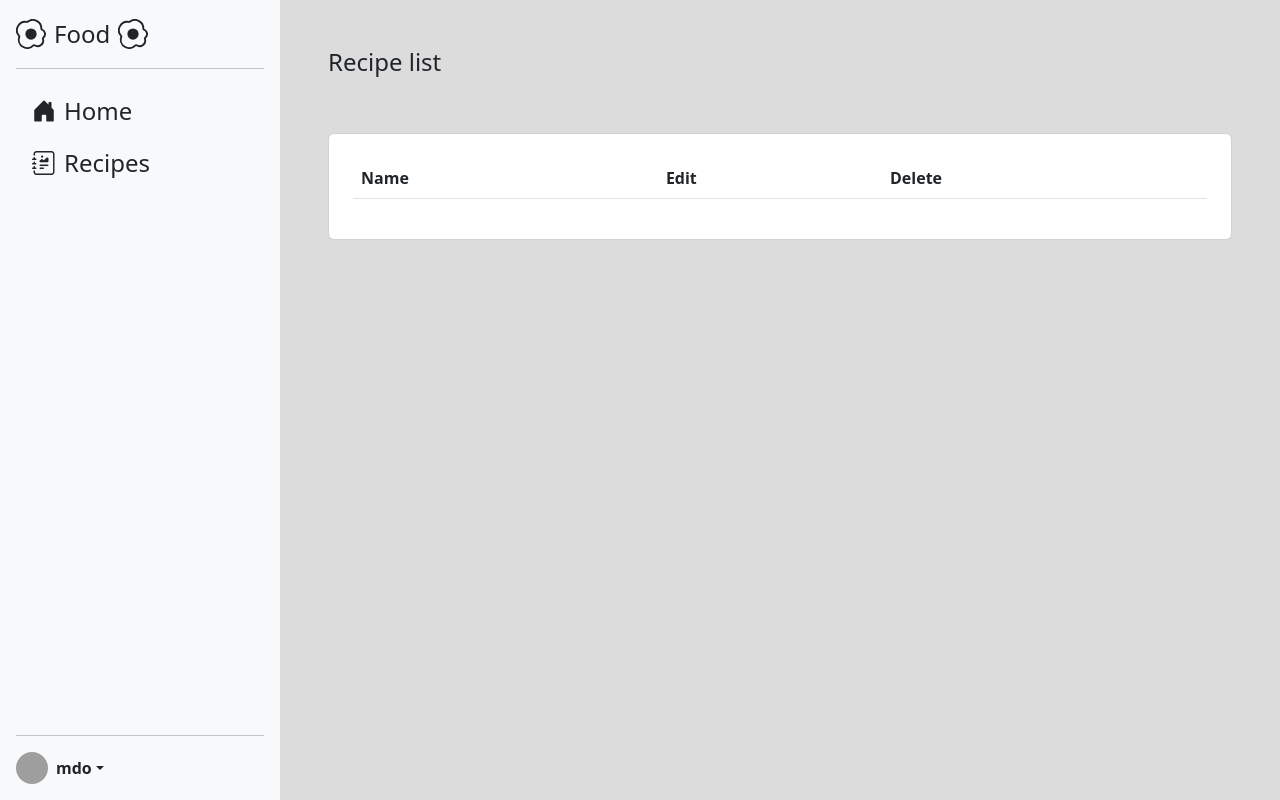
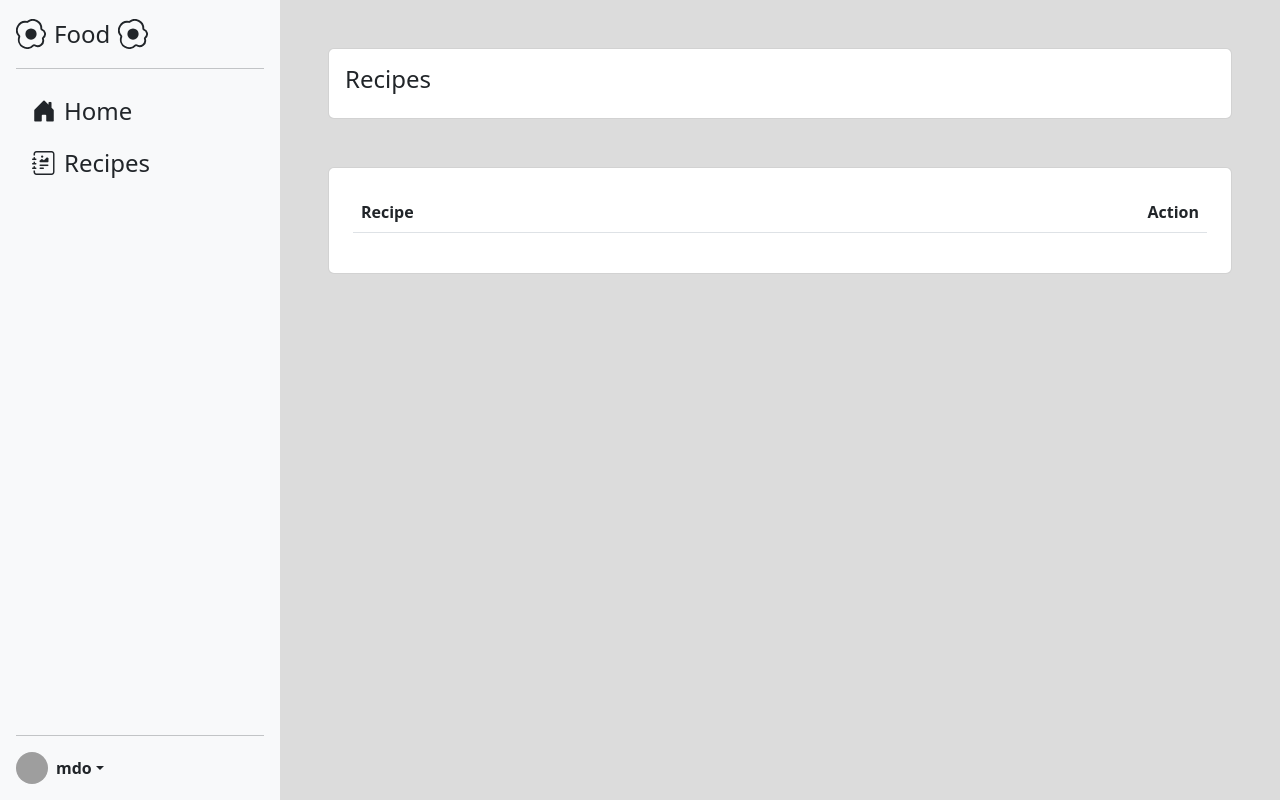
Before and after one commit to GeorgiaSkrempou/Food, a Django app: page /recipes/list_recipe/ in a window 1280 px wide. Run offline with Django 4.2, Linux system fonts and the light colour scheme; data that the repository does not hold is empty; some libraries are stand-ins or nearby versions; grey boxes are pictures that could not be loaded.

```diff
--- a/recipes_app/recipes/models.py
+++ b/recipes_app/recipes/models.py
@@ -8,7 +8,7 @@ class Recipe(models.Model):
     title = models.CharField(max_length=300)
     portions = models.IntegerField(validators=[MinValueValidator(limit_value=1)])
     ingredients = models.CharField(max_length=300)
-    steps = models.TextField(max_length=300)
+    steps = models.TextField()
     filters = models.CharField(max_length=300)
 
     def __str__(self):
--- a/recipes_app/recipes/templates/recipes/base.html
+++ b/recipes_app/recipes/templates/recipes/base.html
@@ -75,9 +75,14 @@
     </div>
     <div class="d-flex flex-column w-100 pe-5 content">
         <div class="mt-5 ms-5">
-            {% block content_title %}
-                <h4>Recipe list</h4>
-            {% endblock %}
+            <div class="card">
+                <div class="card-body">
+                    {% block content_title %}
+
+                    {% endblock %}
+                </div>
+            </div>
+
         </div>
         <div class="card mt-5 ms-5">
             <div class="card-body p-4">
--- a/recipes_app/recipes/templates/recipes/recipe_list.html
+++ b/recipes_app/recipes/templates/recipes/recipe_list.html
@@ -1,13 +1,14 @@
 {% extends 'recipes/base.html' %}
-
+{% block content_title %}
+    <h4>Recipes</h4>
+{% endblock %}
 {% block content %}
 
     <table class="table table-hover recipe-list">
         <thead>
         <tr>
-            <th scope="col">Name</th>
-            <th scope="col">Edit</th>
-            <th scope="col">Delete</th>
+            <th scope="col">Recipe</th>
+            <th class="text-end" scope="col">Action</th>
         </tr>
         </thead>
         <tbody>
@@ -15,19 +16,10 @@
         {% for recipe in recipe_list %}
             <tr>
                 <td><a href="{% url 'recipes:detail_recipe' recipe.id %}">{{ recipe.title }}</a></td>
-                <td><a href="{% url 'recipes:update_recipe' recipe.id %}"><i class="bi bi-pencil-square"></i></a></td>
-                <td><a href="{% url 'recipes:delete_recipe' recipe.id %}"><i class="bi bi-trash-fill"></i></a></td>
+                <td class="text-end"><a href="{% url 'recipes:update_recipe' recipe.id %}"><i class="bi bi-pencil-square"></i></a><a
+                        href="{% url 'recipes:delete_recipe' recipe.id %}"><i class="bi bi-trash-fill"></i></a></td>
             </tr>
 
-
-            {#        <ul class="list-group list-group-horizontal">#}
-            {#  <li class="list-group-item"><a href="{% url 'recipes:update_recipe' recipe.id %}"><i class="bi bi-pencil-square"></i></a></li>#}
-            {#  <li class="list-group-item"><a href="{% url 'recipes:detail_recipe' recipe.id %}"><button type="i" class="" aria-current="true">{{ recipe.title }}</button></a></li>#}
-            {#  <li class="list-group-item">A third item</li>#}
-            {#</ul>#}
-
-
-            {#            </li>#}
         {% endfor %}
         </tbody>
     </table>
--- a/recipes_app/recipes/views.py
+++ b/recipes_app/recipes/views.py
@@ -21,7 +21,7 @@ class RecipeCreateView(CreateView):
     # the form details are automatically saved like this
     fields = '__all__'
     #  success url? # it's the url not the template!
-    success_url = reverse_lazy('recipes:thank_you')
+    success_url = reverse_lazy('recipes:list_recipe')
 
 
 # This lists every instance of the teacher
```
Also changed, not shown: recipes_app/recipes/templates/recipes/recipe_confirm_delete.html (+30 -8 lines), recipes_app/recipes/templates/recipes/recipe_detail.html (+21 -5 lines), recipes_app/recipes/templates/recipes/recipe_form.html (+3 -5 lines), recipes_app/recipes/migrations/0003_alter_recipe_steps.py (added).
